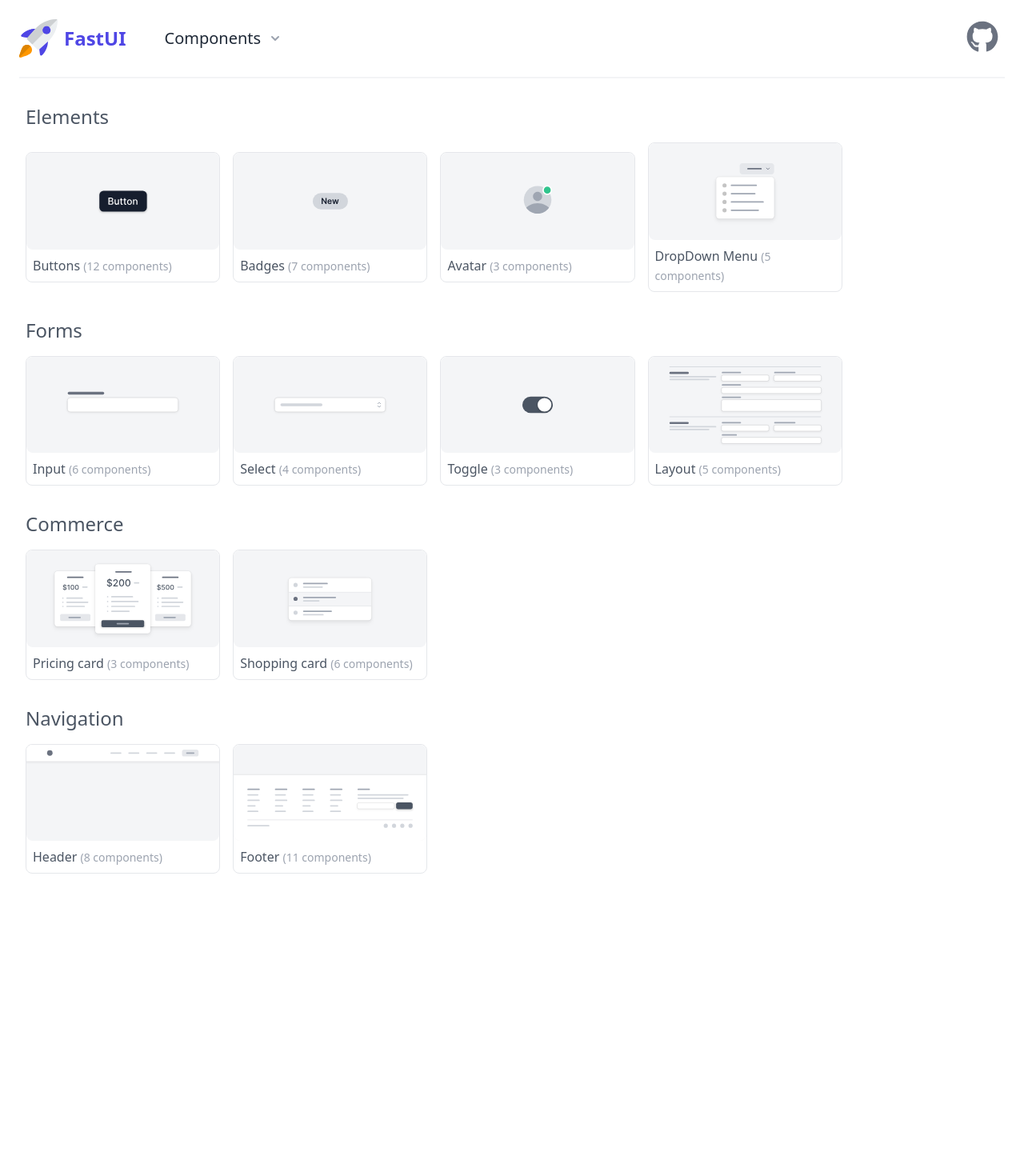
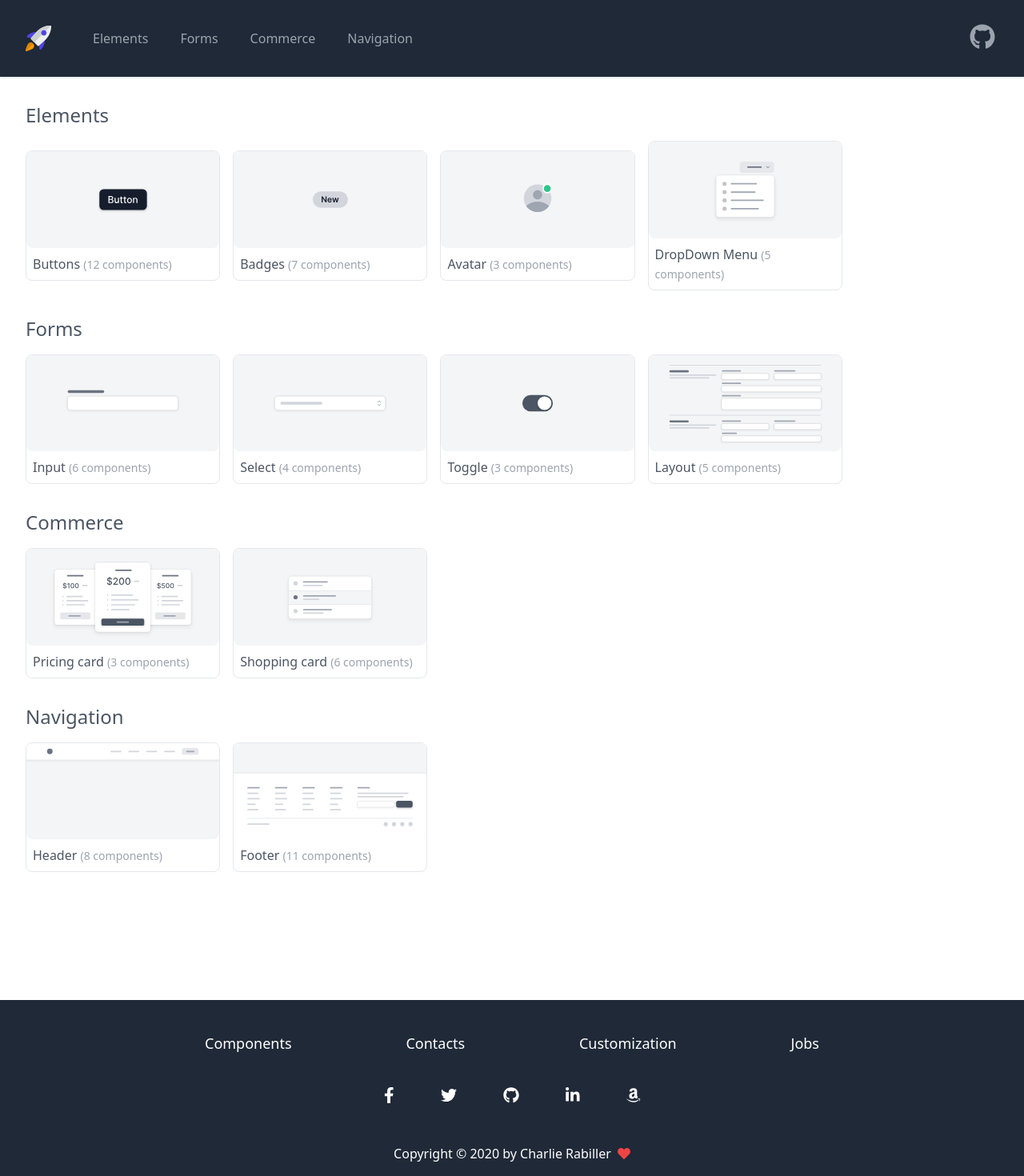
Before and after one commit to Charlie85270/tail-kit, a Next.js app: page /components in a window 1280 px wide. Shown: the top 1470 px of the page at 80% size. Before the commit the page ends 1252 px from the top, so only its background shows below. Built offline with nearby package versions, Linux system fonts and the light colour scheme.

Commit message:
feat(header): css improve

```diff
--- a/components/kit/components/navigation/footer/Footer.tsx
+++ b/components/kit/components/navigation/footer/Footer.tsx
@@ -53,7 +53,7 @@ const Footer = (props: Props) => {
         </ul>
         {props.withSocialLink && (
           <div
-            className={`${props.textColor} pt-8 flex border-t border-gray-200 max-w-xs mx-auto items-center justify-between`}
+            className={`${props.subTextColor} pt-8 flex border-t border-gray-200 max-w-xs mx-auto items-center justify-between`}
           >
             <a href="#">
               <i
--- a/components/kit/components/navigation/header/Header.tsx
+++ b/components/kit/components/navigation/header/Header.tsx
@@ -1,5 +1,4 @@
-import React from "react";
-import InputText from "../../form/inputtext/InputText";
+import React, { useState } from "react";
 import FormSubscribe from "../../form/layout/FormSubscribe";
 
 interface Props {
@@ -16,10 +15,13 @@ interface Props {
 }
 interface HeaderLink {
   label: string;
+  link?: string;
   isSelected?: boolean;
 }
 
 const Header = (props: Props) => {
+  const [isMenuOpen, setIsMenuOpen] = useState(false);
+  const [isProfileMenuOpen, setIsProfileMenuOpen] = useState(false);
   return (
     <div>
       <nav
@@ -27,26 +29,26 @@ const Header = (props: Props) => {
           props.isFat ? "py-4" : ""
         } `}
       >
-        <div className="max-w-7xl mx-auto px-4 sm:px-6 lg:px-8">
+        <div className="max-w-7xl mx-auto px-8">
           <div className="flex items-center justify-between h-16">
             <div
               className={`${
                 props.alignRight ? "w-full justify-between" : ""
               } flex items-center`}
             >
-              <div className="flex-shrink-0">
+              <a className="flex-shrink-0" href="/">
                 <img
                   className="h-8 w-8"
                   src="/icons/rocket.svg"
                   alt="Workflow"
                 />
-              </div>
+              </a>
               <div className="hidden md:block">
                 <div className="ml-10 flex items-baseline space-x-4">
                   {props.links.map((link) => {
                     return (
                       <a
-                        href="#"
+                        href={link.link || "#"}
                         className={`${
                           link.isSelected
                             ? props.textSelectedColor
@@ -68,15 +70,19 @@ const Header = (props: Props) => {
               {props.withSearchBar && <FormSubscribe />}
               <div className="ml-4 flex items-center md:ml-6">
                 {!props.hideIconRight && (
-                  <button className="p-1 rounded-full text-gray-400 focus:outline-none focus:ring-2 focus:ring-offset-2 focus:ring-offset-gray-800 focus:ring-white">
+                  <a
+                    href="https://github.com/Charlie85270/fastUI"
+                    className="p-1 rounded-full text-gray-400 focus:outline-none focus:ring-2 focus:ring-offset-2 focus:ring-offset-gray-800 focus:ring-white"
+                  >
                     <span className="sr-only">View github</span>
                     <i className="fab fa-github h-8 w-8" />
-                  </button>
+                  </a>
                 )}
                 {!props.hideProfile && (
                   <div className="ml-3 relative">
                     <div>
                       <button
+                        onClick={() => setIsProfileMenuOpen(true)}
                         className="max-w-xs bg-gray-800 rounded-full flex items-center text-sm focus:outline-none focus:ring-2 focus:ring-offset-2 focus:ring-offset-gray-800 focus:ring-white"
                         id="user-menu"
                         aria-haspopup="true"
@@ -96,82 +102,48 @@ const Header = (props: Props) => {
                       aria-orientation="vertical"
                       aria-labelledby="user-menu"
                     >
+                      {props.links.map((link) => {
+                        return (
                           <a
-                        href="#"
+                            href={link.link || "#"}
                             className="block px-4 py-2 text-sm text-gray-700 hover:bg-gray-100"
                             role="menuitem"
                           >
-                        Your Profile
+                            {link.label}
                           </a>
-
-                      <a
-                        href="#"
-                        className="block px-4 py-2 text-sm text-gray-700 hover:bg-gray-100"
-                        role="menuitem"
-                      >
-                        Settings
-                      </a>
-
-                      <a
-                        href="#"
-                        className="block px-4 py-2 text-sm text-gray-700 hover:bg-gray-100"
-                        role="menuitem"
-                      >
-                        Sign out
-                      </a>
+                        );
+                      })}
                     </div>
                   </div>
                 )}
               </div>
             </div>
             <div className="-mr-2 flex md:hidden">
-              <button className="bg-gray-800 inline-flex items-center justify-center p-2 rounded-md text-gray-400 hover:text-white hover:bg-gray-700 focus:outline-none focus:ring-2 focus:ring-offset-2 focus:ring-offset-gray-800 focus:ring-white">
-                <span className="sr-only">Open main menu</span>
-
-                <svg
-                  className="block h-6 w-6"
-                  xmlns="http://www.w3.org/2000/svg"
-                  fill="none"
-                  viewBox="0 0 24 24"
-                  stroke="currentColor"
-                  aria-hidden="true"
+              <button
+                onClick={() => setIsMenuOpen(!isMenuOpen)}
+                className={`${props.textSelectedColor} hover:${props.textColor} inline-flex items-center justify-center p-2 rounded-md text-gray-400 focus:outline-none`}
               >
-                  <path
-                    stroke-linecap="round"
-                    stroke-linejoin="round"
-                    stroke-width="2"
-                    d="M4 6h16M4 12h16M4 18h16"
-                  />
-                </svg>
-
-                <svg
-                  className="hidden h-6 w-6"
-                  xmlns="http://www.w3.org/2000/svg"
-                  fill="none"
-                  viewBox="0 0 24 24"
-                  stroke="currentColor"
-                  aria-hidden="true"
-                >
-                  <path
-                    stroke-linecap="round"
-                    stroke-linejoin="round"
-                    stroke-width="2"
-                    d="M6 18L18 6M6 6l12 12"
-                  />
-                </svg>
+                {isMenuOpen ? (
+                  <i className="fas fa-times block h-8 w-8"></i>
+                ) : (
+                  <i className="fas fa-bars block h-8 w-8"></i>
+                )}
               </button>
             </div>
           </div>
         </div>
 
-        <div className="hidden md:hidden">
+        {isMenuOpen && (
+          <div>
             <div className="px-2 pt-2 pb-3 space-y-1 sm:px-3">
               {props.links.map((link) => {
                 return (
                   <a
                     href="#"
                     className={`${
-                    link.isSelected ? props.textSelectedColor : props.textColor
+                      link.isSelected
+                        ? props.textSelectedColor
+                        : props.textColor
                     } block px-3 py-2 rounded-md text-base font-medium`}
                   >
                     {link.label}
@@ -179,7 +151,7 @@ const Header = (props: Props) => {
                 );
               })}
             </div>
-          {!props.hideProfile && (
+            {(!props.hideProfile || isProfileMenuOpen) && (
               <div className="pt-4 pb-3 border-t border-gray-700">
                 <div className="flex items-center px-5">
                   <div className="flex-shrink-0">
@@ -242,6 +214,7 @@ const Header = (props: Props) => {
               </div>
             )}
           </div>
+        )}
       </nav>
     </div>
   );
--- a/components/kit/components/navigation/index.tsx
+++ b/components/kit/components/navigation/index.tsx
@@ -17,7 +17,9 @@ const Navigation: FC = () => {
     },
   ];
 
-  return <SectionDesc id="forms" items={formSections} title="Navigation" />;
+  return (
+    <SectionDesc id="navigation" items={formSections} title="Navigation" />
+  );
 };
 
 export default Navigation;
--- a/components/layout/AppLayout.tsx
+++ b/components/layout/AppLayout.tsx
@@ -1,18 +1,58 @@
 import { FC } from "react";
-import Header from "../site/header/header";
+
+import SimpleFooter from "../kit/components/navigation/footer/SimpleFooter";
+import Header from "../kit/components/navigation/header/Header";
+const simpleLinks = ["Components", "Contacts", "Customization", "Jobs"];
+
+const menuEntry = [
+  {
+    label: "Elements",
+    link: "/components#elements",
+  },
+  {
+    label: "Forms",
+    link: "/components#forms",
+  },
+  {
+    label: "Commerce",
+    link: "/components#commerce",
+  },
+  {
+    label: "Navigation",
+    link: "/components#navigation",
+  },
+];
 
 const AppLayout: FC = ({ children }) => {
   return (
     <div className="relative bg-white">
-      <div className="max-w-7xl mx-auto h-full">
+      <div className="mx-auto h-full">
         <div className="relative z-10 pb-8 bg-white sm:pb-16 md:pb-20  lg:w-full lg:pb-28 xl:pb-32 h-full">
-          <Header hideGithub={false} />
-
-          <main className="mx-auto px-4 mt-8 sm:px-6  lg:px-8 h-full">
+          <Header
+            links={menuEntry}
+            withShadow={true}
+            hideIconRight={false}
+            hideProfile={true}
+            alignRight={false}
+            bgColor="bg-gray-800"
+            isFat={true}
+            textColor="text-gray-400"
+            textSelectedColor="text-white"
+          />
+          <main className="mx-auto max-w-7xl px-4 mt-8 sm:px-6  lg:px-8 h-full">
             {children}
           </main>
         </div>
       </div>
+      <SimpleFooter
+        links={simpleLinks}
+        withSocial={true}
+        withSiteIcon={true}
+        withCredits={true}
+        textHoverColor="text-gray-200"
+        bgColor="bg-gray-800"
+        textColor="text-white"
+      />
     </div>
   );
 };
```
Lines whose indentation alone changed are shown as unchanged.
